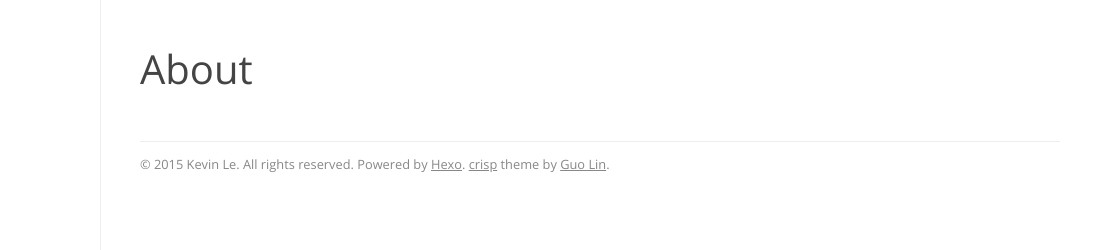
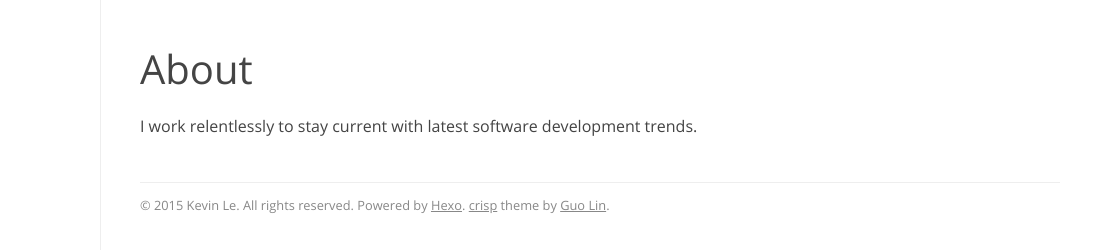
Before and after one commit to khle/khle.github.com, a plain HTML site: page about/index.html in a window 1280 px wide. Shown: the top 250 px of the page, 180-1280 px from the left. Drawn offline with Linux system fonts and the light colour scheme; files whose address does not match are found by name.

Commit message:
Site updated: 2015-03-22 13:58:01

```diff
--- a/about/index.html
+++ b/about/index.html
@@ -47,6 +47,7 @@
 <article class="post page">
   <h1 class="post-title">About</h1>
   <section class="post-content article-entry">
+    <p>I work relentlessly to stay current with latest software development trends.</p>
 
   </section>
 </article>
```
